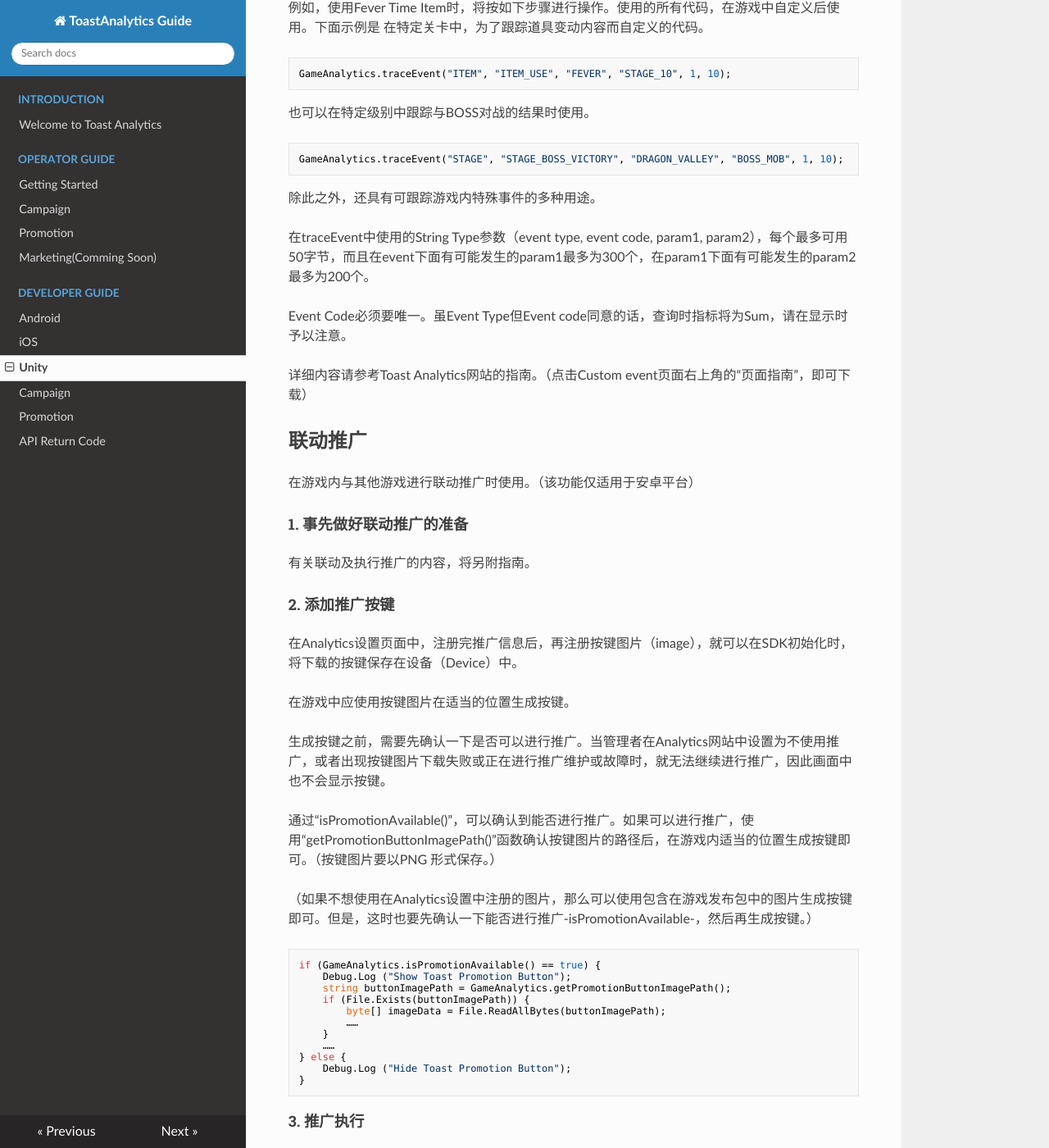
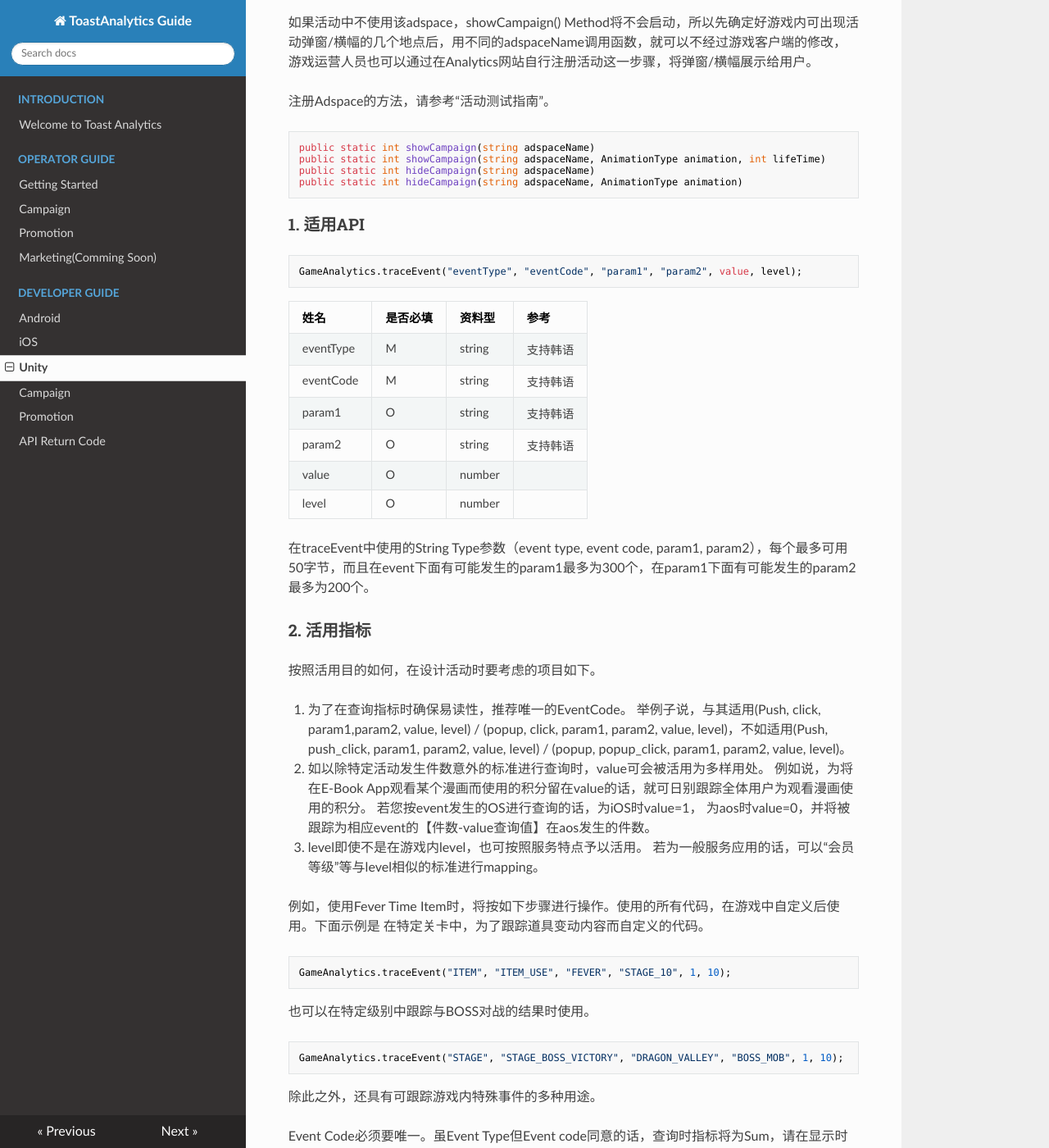
Before and after one commit to ToastAnalytics/ToastAnalytics_ZH, an MkDocs documentation site: the page built from docs/Developer/6. Unity Developer Guide.md, in a window 1280 px wide and 1400 px high, scrolled down 9837 px. Shown: the whole window at 82% size. Built offline with MkDocs 1.6.1, drawn with Linux system fonts in a browser that asks for light colours; nearby versions of some CDN libraries; old or Windows-style settings are respelled for this version of MkDocs; some of the changed text lies outside the part shown.

Commit message:
Update 6. Unity Developer Guide.md

````diff
--- a/docs/Developer/6. Unity Developer Guide.md
+++ b/docs/Developer/6. Unity Developer Guide.md
@@ -59,17 +59,24 @@
 详情请参考各OS所提供的编程指南（Programming Guide）中的项目设置选项。
 
 
+# 适用API
 
-# 必须关联的接口
 为了收集基本的统计数据，必须要关联的API接口。只要创建好必须关联的项目，也可以查看大部分的数据。
+必须关联的项目如下：
 
-必须关联的项目如下：
-- 初始化 : initializeSDK
-- 会话跟踪 : traceActivation, traceDeactivation
-- 购买 (In App Purchase) : tracePurchase
-- 获得/使用虚拟货币 : traceMoneyAcquisition, traceMoneyConsumption
-- 升级 : traceLevelUp
-- 好友数 : traceFriendCount
+推荐您在登录Toast Analytics后，先参考“上面的菜单>客户中心>看展示板”后确定同步范围。
+
+|是否必须同步|分类|API|详情|有关指标|
+|---|---|---|---|---|
+|必须同步|初始化|initializeSDK|将初始化客户端SDK模式。|监测/全球监测/推销/引入&访问/脱离/用户详情|
+|必须同步|跟踪会话|traceActivation, traceDeactivation|将在应用激活为foreground或激活为background时呼叫。|监测/全球监测/推销/引入&访问/脱离/用户详情|
+|必须同步|用户分类|setUserId|将在登录阶段填入用户ID时使用。仅为initializeSdk(..., true)时，才以setUserId(userId, true)的格式使用。|监测/全球监测/推销/引入&访问/脱离/用户详情|
+|可选同步|购买|tracePurchase|将在应用内够买道具时呼叫。 (In App Purchase)|销售/第一次购买/LTV|
+|可选同步|取得/使用财货|traceMoneyAcquisition, traceMoneyConsumption|将在应用内取得或消耗金钱时呼叫。|调和|
+|可选同步|升级|traceLevelUp|将在升级后呼叫。|调和|
+|可选同步|亲友数|traceFriendCount|将在跟踪亲友数时呼叫。|调和|
+|可选同步|Campaign|setCampaignListener, (show/hide)Campaign|注册将活动显示状态不同步接收通知的监听器（listener)。将在请求显示或隐藏相应活动时呼叫。|Campaign|
+|可选同步|Custom Event|traceEvent|将在用户定义活动发生时呼叫。|商务活动|
 
 
 ## 初始化
@@ -344,9 +351,36 @@ public static int hideCampaign(string adspaceName, AnimationType animation)
 ```
 
 
-## 自定义事件（Custom Event）的使用
+### 1. 适用API
 
-需要对各游戏进行定义和分析特定事件时使用。
+```cs
+GameAnalytics.traceEvent("eventType", "eventCode", "param1", "param2", value, level);
+```
+
+|姓名|是否必填|资料型|参考|
+|---|---|---|---|
+|eventType|M|string|支持韩语|
+|eventCode|M|string|支持韩语|
+|param1|O|string|支持韩语|
+|param2|O|string|支持韩语|
+|value|O|number||
+|level|O|number||
+
+在traceEvent中使用的String Type参数（event type, event code, param1, param2），每个最多可用50字节，而且在event下面有可能发生的param1最多为300个，在param1下面有可能发生的param2最多为200个。
+
+### 2. 活用指标
+
+按照活用目的如何，在设计活动时要考虑的项目如下。
+
+1. 为了在查询指标时确保易读性，推荐唯一的EventCode。
+举例子说，与其适用(Push, click, param1,param2, value, level) / (popup, click, param1, param2, value, level)，不如适用(Push, push_click, param1, param2, value, level) / (popup, popup_click, param1, param2, value, level)。
+
+2. 如以除特定活动发生件数意外的标准进行查询时，value可会被活用为多样用处。
+例如说，为将在E-Book App观看某个漫画而使用的积分留在value的话，就可日别跟踪全体用户为观看漫画使用的积分。
+若您按event发生的OS进行查询的话，为iOS时value=1， 为aos时value=0，并将被跟踪为相应event的【件数-value查询值】在aos发生的件数。
+
+3. level即使不是在游戏内level，也可按照服务特点予以活用。
+若为一般服务应用的话，可以“会员等级”等与level相似的标准进行mapping。
 
 例如，使用Fever Time Item时，将按如下步骤进行操作。使用的所有代码，在游戏中自定义后使用。下面示例是
 在特定关卡中，为了跟踪道具变动内容而自定义的代码。
````
Also changed, not shown: other parts of docs/Developer/6. Unity Developer Guide.md (+0 -2 lines).
